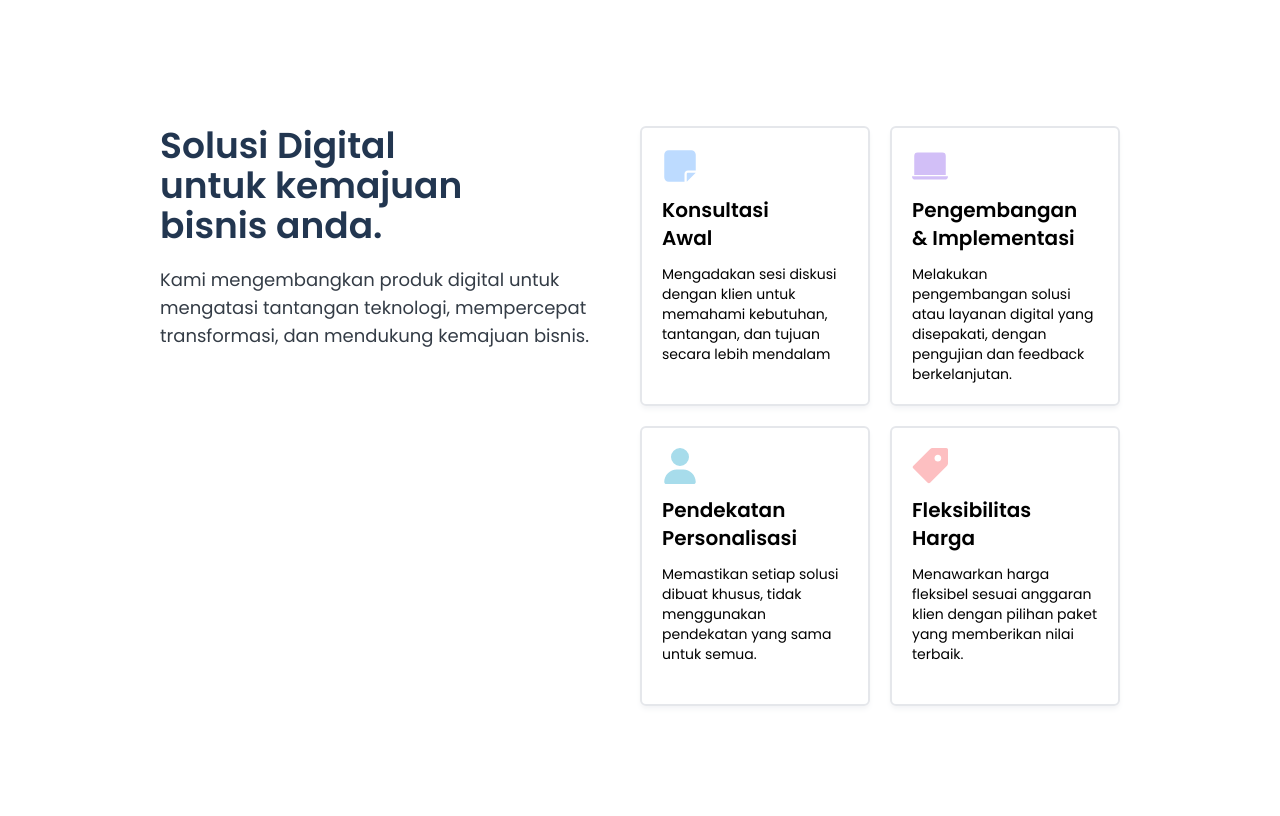
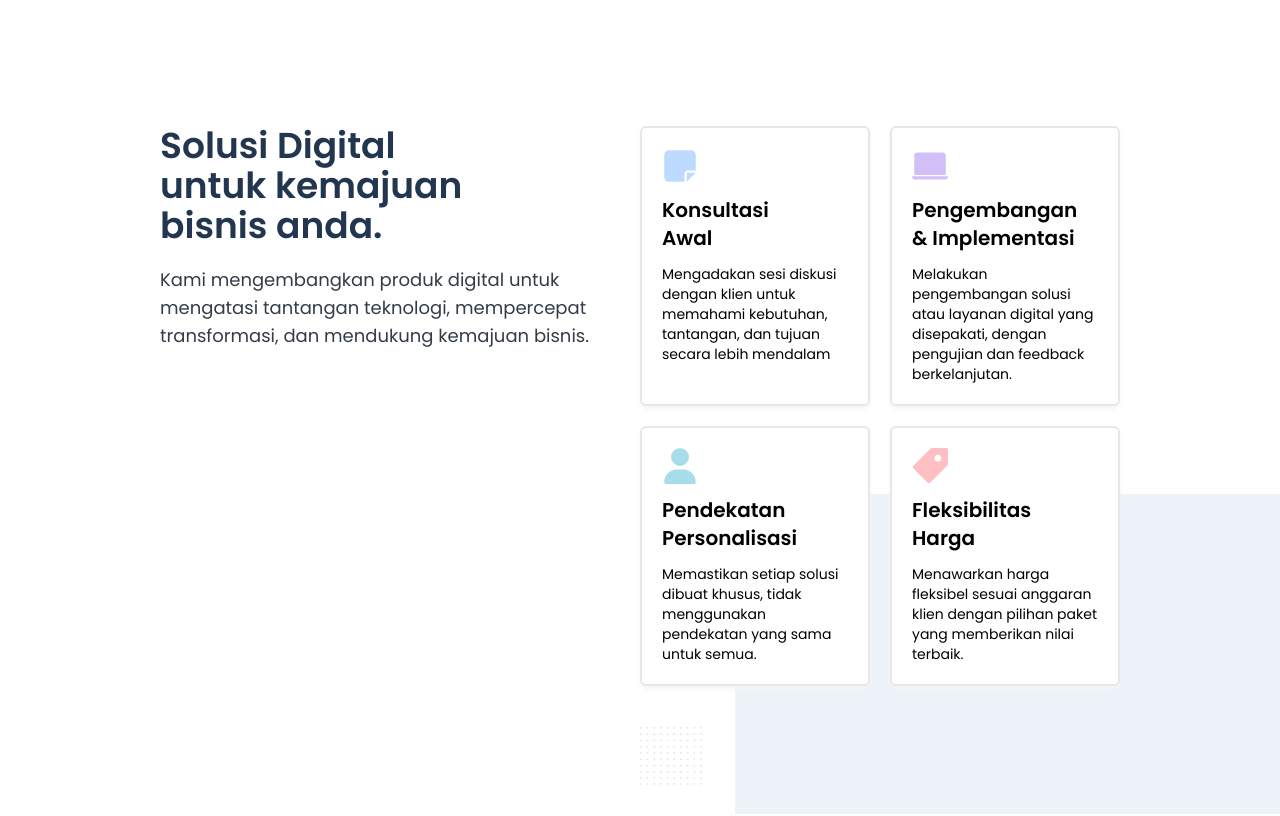
Before and after one commit to sekte-ani/anitech-general, a Next.js app: page / in a window 1280 px wide. Shown: the part 780-1596 px from the top of the page. Built offline with nearby package versions, Linux system fonts and the light colour scheme.

Commit message:
fix:fixed home:solution background

```diff
--- a/src/app/page.tsx
+++ b/src/app/page.tsx
@@ -37,7 +37,7 @@ export default function Home() {
     <>
       {/* Hero */}
       <Hero />
-      <div className='px-10 lg:px-20 xl:px-40'>
+      <div className='px-10 lg:px-20 xl:px-40 overflow-hidden'>
         {/* Solution */}
         <Solution />
         {/* Inovation */}
--- a/src/components/page/home/solution.tsx
+++ b/src/components/page/home/solution.tsx
@@ -4,6 +4,7 @@ import { BsFillLaptopFill } from 'react-icons/bs';
 import { ImPriceTag } from 'react-icons/im';
 import Card from '@/components/micro/Card';
 import Description from '@/components/micro/Description';
+import ImageComponent from '@/components/micro/ImageComponent';
 function Solution() {
   const cardContent = [
     {
@@ -49,7 +50,15 @@ function Solution() {
         />
       </div>
       {/* Card */}
-      <div className='grid xl:grid-rows-2 gap-5 w-full mt-10 xl:mt-0 xl:w-1/2'>
+      <div className='relative grid gap-5 w-full mt-10 xl:mt-0 xl:w-1/2'>
+        {/* <div
+          className={`absolute -bottom-20 -right-96 bg-[url('/img/bg_solution2.png')] bg-contain -z-10 w-full h-full`}
+        ></div> */}
+        <ImageComponent
+          src='/img/bg_solution.png'
+          alt='bg solution'
+          className='absolute -z-10 -bottom-32 -right-44'
+        />
         <div className='grid grid-rows-2 md:grid-rows-1 md:grid-cols-2 gap-5'>
           {cardContent.map((item, index) =>
             index < 2 ? (
@@ -58,7 +67,7 @@ function Solution() {
                 Icon={item.icon}
                 title={item.title}
                 description={item.description}
-                className='group hover:bg-card-hover hover:text-white'
+                className='group bg-white hover:bg-card-hover hover:text-white'
                 iconStyle={item.iconStyle}
               />
             ) : (
@@ -74,7 +83,7 @@ function Solution() {
                 Icon={item.icon}
                 title={item.title}
                 description={item.description}
-                className='group hover:bg-card-hover hover:text-white'
+                className='group bg-white hover:bg-card-hover hover:text-white'
                 iconStyle={item.iconStyle}
               />
             ) : (
```
Also changed, not shown: public/img/bg_solution.png (added).
